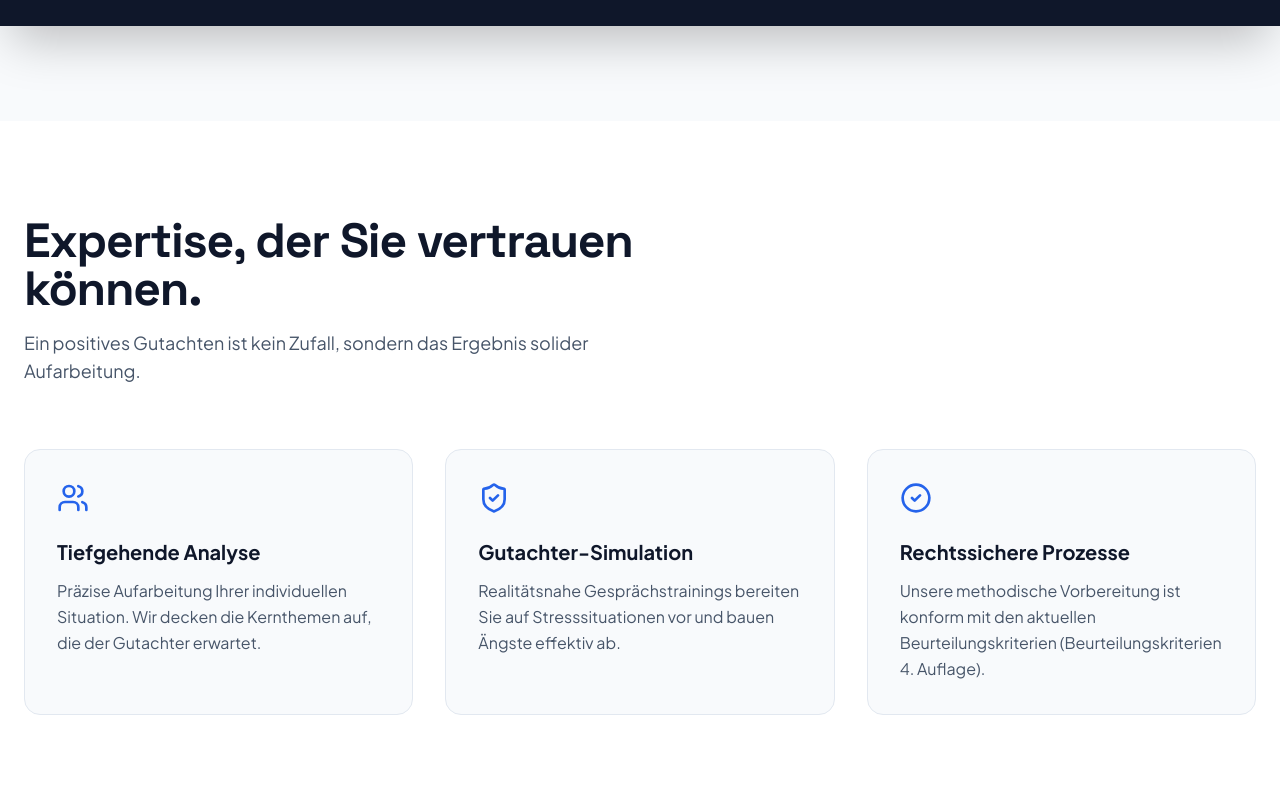
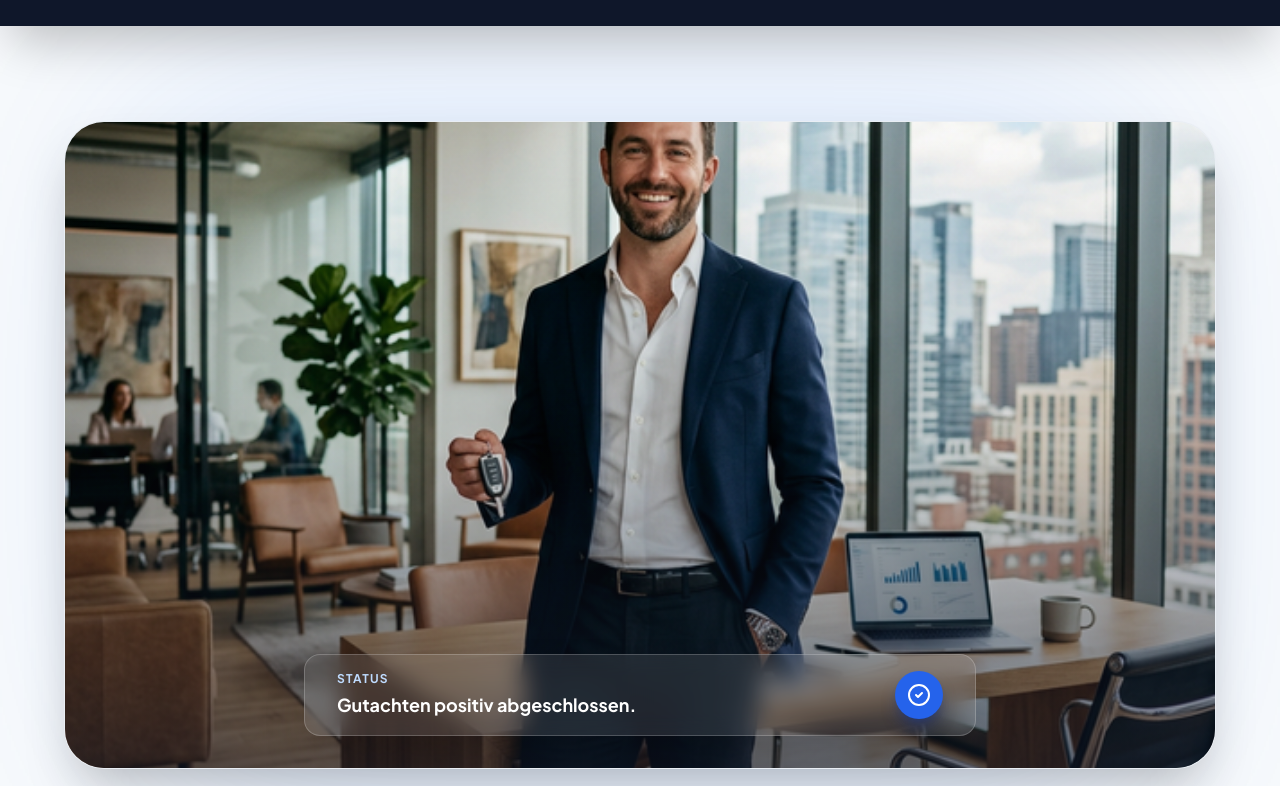
Before and after one commit to OkanLimitless/mpu-focus, a Next.js app: page / in a window 1280 px wide. Shown: the part 774-1560 px from the top of the page. Built offline with nearby package versions, Linux system fonts and the light colour scheme.

Commit message:
design: add premium verification hero image to landing page

```diff
--- a/src/app/page.tsx
+++ b/src/app/page.tsx
@@ -182,7 +182,7 @@ export default function HomePage() {
               </div>
 
               {/* Minimal Trust Indicator */}
-              <div className="mt-14 flex items-center justify-center gap-8 py-8 border-y border-slate-200">
+              <div className="mt-14 flex flex-wrap items-center justify-center gap-6 sm:gap-8 py-8 border-y border-slate-200">
                 <div className="flex items-center gap-2">
                   <Star className="h-5 w-5 text-yellow-400 fill-current" />
                   <span className="font-bold text-slate-900">4.9/5 Bewertung</span>
@@ -196,6 +196,33 @@ export default function HomePage() {
                 <div className="flex items-center gap-2">
                   <ShieldCheck className="h-5 w-5 text-emerald-600" />
                   <span className="font-bold text-slate-900">Völlige Diskretion</span>
+                </div>
+              </div>
+            </div>
+
+            {/* Premium Hero Validation Image */}
+            <div className="mt-16 sm:mt-24 mx-auto max-w-6xl relative animate-in fade-in slide-in-from-bottom-8 duration-1000 delay-300">
+              <div className="absolute inset-x-20 top-0 bg-blue-500 blur-[120px] h-full opacity-20 pointer-events-none" />
+              <div className="relative aspect-video rounded-t-[2.5rem] md:rounded-[2.5rem] overflow-hidden shadow-2xl border border-slate-200/50 bg-slate-100 group">
+                <Image
+                  src="/mpu-success.png"
+                  alt="MPU Erfolg"
+                  fill
+                  className="object-cover group-hover:scale-105 transition-transform duration-1000"
+                  priority
+                />
+                <div className="absolute inset-0 bg-gradient-to-t from-slate-900/60 via-slate-900/10 to-transparent" />
+
+                <div className="absolute bottom-8 left-8 right-8 flex justify-center">
+                  <div className="backdrop-blur-md bg-white/10 border border-white/20 rounded-2xl flex items-center justify-between p-4 sm:px-8 max-w-2xl w-full text-white shadow-2xl">
+                    <div>
+                      <p className="text-xs font-bold uppercase tracking-widest text-blue-200 mb-1">Status</p>
+                      <p className="text-lg font-bold">Gutachten positiv abgeschlossen.</p>
+                    </div>
+                    <div className="h-12 w-12 rounded-full bg-blue-600 flex items-center justify-center shrink-0 shadow-lg shadow-blue-900/50">
+                      <CheckCircle2 className="h-6 w-6 text-white" />
+                    </div>
+                  </div>
                 </div>
               </div>
             </div>
```
